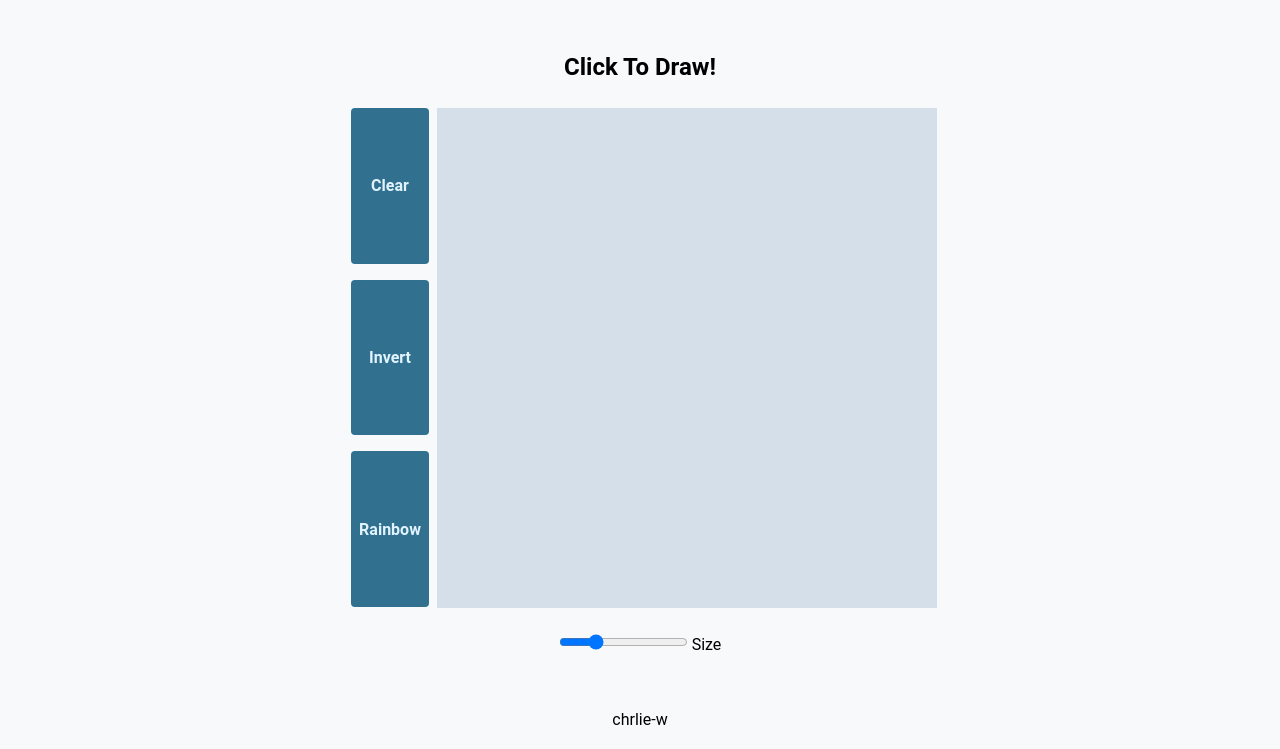
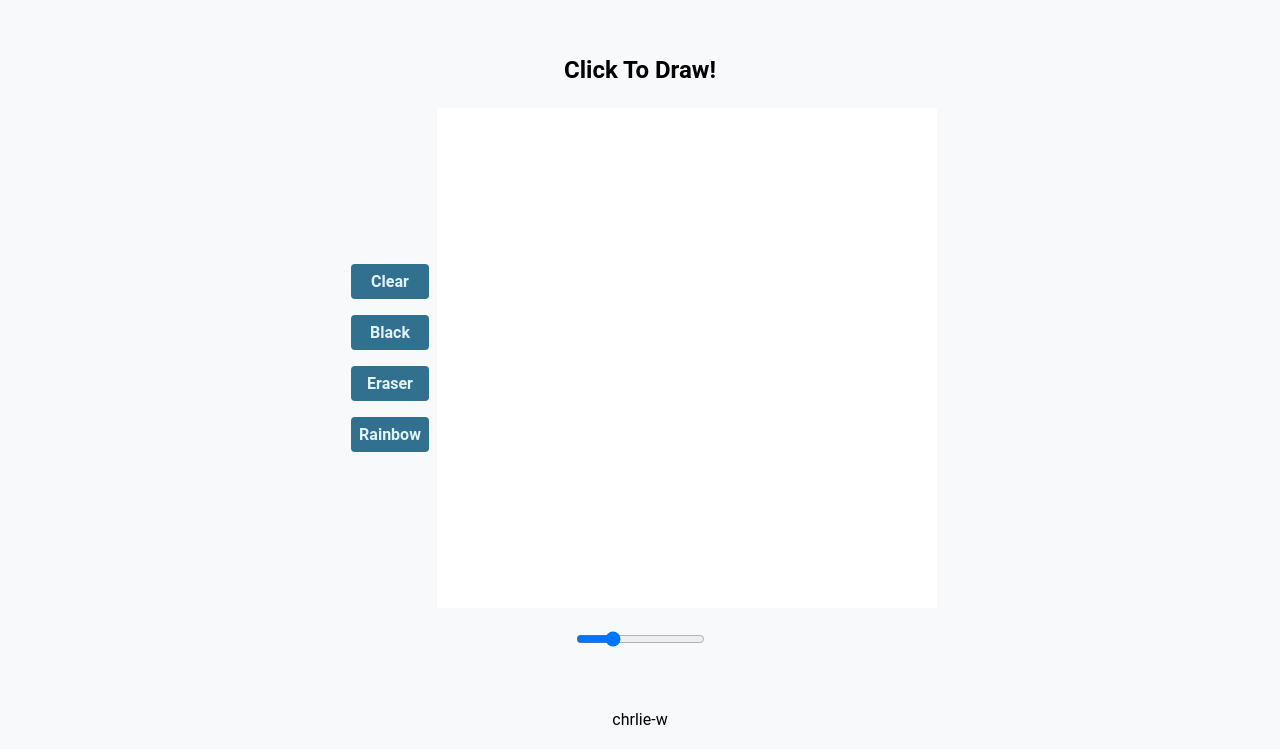
Before and after one commit to fleshexit/etch-a-sketch, a plain HTML site: page index.html in a window 1280 px wide. Shown: the part 51-800 px from the top of the page. Drawn offline with Linux system fonts and the light colour scheme.

Commit message:
added eraser function

```diff
--- a/index.html
+++ b/index.html
@@ -17,9 +17,10 @@
         <div class="title">Click To Draw!</div>
         <div class="content">
             <div class="buttons">
-                <button id="clear">Clear</button>
-                <button id="color">Invert</button>
-                <button id="rainbow">Rainbow</button>
+                <button>Clear</button>
+                <button onclick="changeColour('black')">Black</button>
+                <button onclick="changeColour('white')">Eraser</button>
+                <button onclick="changeColour()">Rainbow</button>
             </div>
             <div class="grid"></div>
         </div>
@@ -32,7 +33,7 @@
             max="50"
             value="16"
             onchange="changeSize(this.value)"/>
-            <label for="size">Size</label>
+            <label for="size"></label>
         </div>
     </section>
 
--- a/index.js
+++ b/index.js
@@ -1,4 +1,4 @@
-let colour = '#000';
+let colour = 'black';
 
 
 function populateGrid(size){
@@ -16,7 +16,7 @@ function populateGrid(size){
         let cell = document.createElement('div');
         cell.addEventListener('mouseover', colourCell);
         cell.classList.add('cell');
-        cell.style.backgroundColor = '#d5dfe9';
+        cell.style.backgroundColor = 'white';
         grid.insertAdjacentElement('beforeend', cell);
     }
 }
@@ -26,7 +26,11 @@ function changeSize(input){
 }
 
 function colourCell(){
-    this.style.backgroundColor = '#000';
+    this.style.backgroundColor = colour;
+}
+
+function changeColour(choice){
+    colour = choice;
 }
 
 
--- a/style.css
+++ b/style.css
@@ -31,7 +31,6 @@ footer {
 
 button {
     cursor: pointer;
-    aspect-ratio: 1/2;
     border: none;
     outline: none;
     color: #e1f3ff;
```
